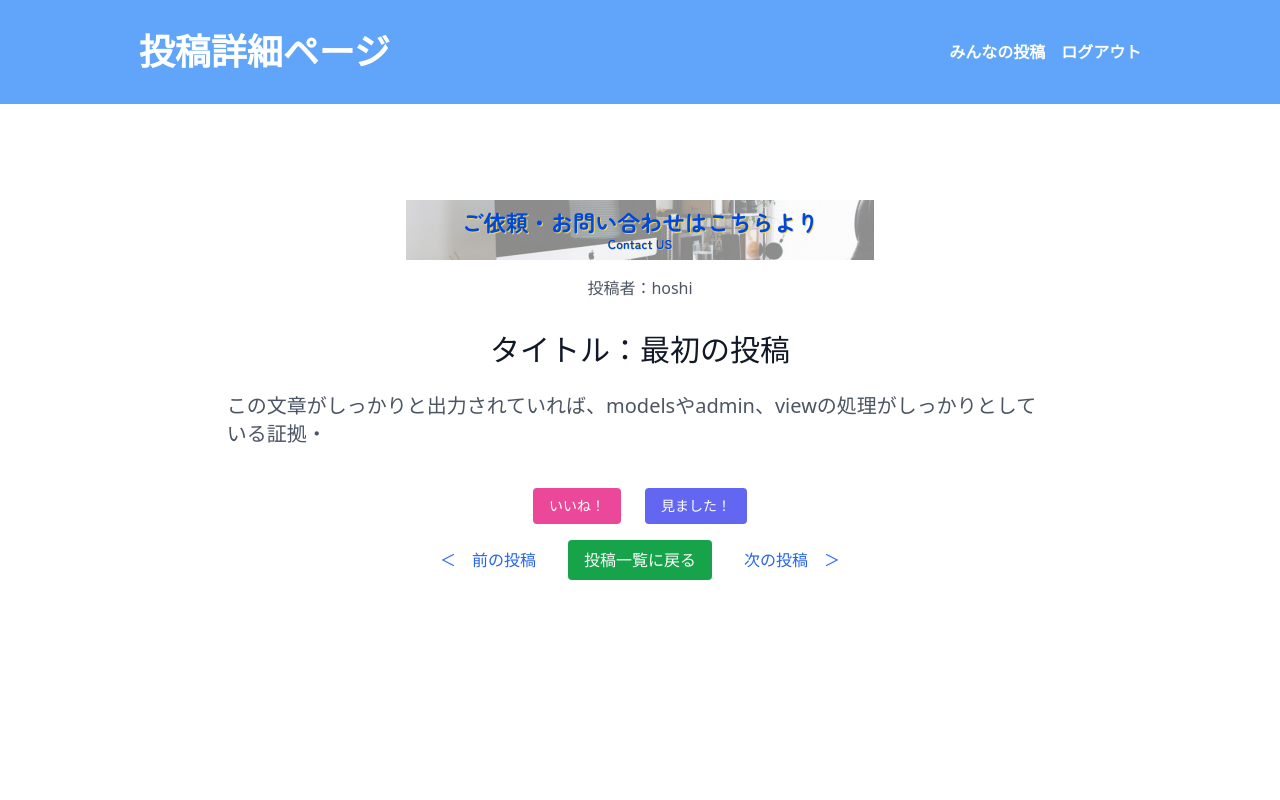
After one commit to tomohiro-1210/django_company_app, a Django app: page /detail/1 in a window 1280 px wide. The commit adds this page. Run offline with Django 5.2, Linux system fonts and the light colour scheme; a user stored in the database is signed in; data comes from the database, SQL or seed files in the repository; both versions use the stored data as it was after the commit; some libraries are stand-ins or nearby versions.

Commit message:
詳細画面の実装 views.py>詳細画面のデータ引っ張り出しなどを設定 urls.py>詳細画面のURL設定 他、フロント部分の調整

```diff
--- a/insidesnsapp/urls.py
+++ b/insidesnsapp/urls.py
@@ -1,9 +1,10 @@
 from django.urls import path
-from .views import signupfunc, loginfunc, listfunc, logoutfunc
+from .views import signupfunc, loginfunc, listfunc, logoutfunc,detailfunc
 
 urlpatterns = [
     path('signup/', signupfunc, name='signup'),
     path('login/', loginfunc, name='login'),
     path('list/', listfunc, name='list'),
     path('logout/', logoutfunc, name='logout'),
+    path('detail/<int:pk>', detailfunc, name='detail'),
 ]
--- a/insidesnsapp/views.py
+++ b/insidesnsapp/views.py
@@ -1,4 +1,4 @@
-from django.shortcuts import render, redirect
+from django.shortcuts import render, redirect, get_object_or_404
 from django.contrib.auth.models import User #ユーザーモデルの読み込み
 from django.db import IntegrityError #重複したときのエラー
 from django.contrib.auth import authenticate ,login ,logout #ログイン機能
@@ -47,3 +47,9 @@ def logoutfunc(request):
 def listfunc(request):
     object_list = snsModel.objects.all()
     return render(request, 'list.html', {'object_list':object_list})
+
+@login_required
+#投稿詳細
+def detailfunc(request, pk):
+    object = get_object_or_404(snsModel, pk=pk)
+    return render(request, 'detail.html', {'object':object})
--- a/static/style.css
+++ b/static/style.css
@@ -1,3 +1,18 @@
 .sns_posts{
     box-shadow: 1px 1px 4px gray;
 }
+
+.link-btns .prev,
+.link-btns .next{
+    height: 40px;
+    line-height: 40px;
+}
+
+@media screen and (max-width:px) {
+
+.link-btns .prev,
+.link-btns .next{
+    height: 36px;
+    line-height: 36px;
+}
+}
--- /dev/null
+++ b/templates/detail.html
@@ -0,0 +1,54 @@
+{% extends 'base.html' %}
+
+{% load static %}
+
+{% block customcss %}
+<link rel="stylesheet" href="{% static 'style.css' %}">
+{% endblock customcss %}
+
+<body>
+{% block header %}
+<header class="w-full bg-blue-400">
+   <div class="md:flex justify-between items-center p-4 md:p-6 lg:p-8 w-full md:w-10/12 mx-auto">
+       <h1 class="font-bold text-white text-2xl md:text-4xl text-center md:text-left w-auto mb-4 md:mb-0">投稿詳細ページ</h1>
+       <nav>
+            <ul class="flex justify-center md:justify-between">
+                <li class="ml-4 text-white hover:text-blue-500 font-semibold text-sm md:text-base"><a href="{% url 'list' %}">みんなの投稿</a></li>
+                <li class="ml-4 text-white hover:text-blue-500 font-semibold text-sm md:text-base"><a href="{% url 'logout' %}">ログアウト</a></li>
+            </ul>
+       </nav>
+   </div>
+</header>
+{% endblock header %}
+
+{% block content %}
+{% if user.is_authenticated %}
+<section class="text-gray-600 body-font">
+   <div class="container mx-auto flex px-5 py-12 md:py-20 lg:py-24 items-center justify-center flex-col">
+     <div class="w-full max-w-md md:max-w-xl mb-4 object-cover object-center rounded" >
+       <img class="mx-auto w-auto block" alt="hero" src="{{ object.post_img.url }}">
+     </div>
+     <div class="text-center w-full md:w-2/1">
+       <p class="text-base text-cetner mb-6 md:mb-8">投稿者：{{ object.author }}</p>
+       <h2 class="title-font md:text-3xl text-2xl mb-4 md:mb-6 font-medium text-gray-900">タイトル：{{ object.title }}</h2>
+       <p class="mb-8 md:mb-10 text-base md:text-xl leading-relaxed text-left w-md md:w-2/3 mx-auto">{{ object.content }}</p>
+       <div class="flex justify-center mx-auto mb-4">
+         <a href="#" class="inline-block mr-6 bg-pink-500 hover:bg-pink-400 text-white text-sm py-2 px-4 rounded">いいね！</a>
+         <button class="inline-block bg-indigo-500 text-white text-sm py-2 px-4 rounded">見ました！</button>
+       </div>
+       <div class="flex justify-center align-center mx-auto link-btns">
+         <a href="#" class="block text-sm md:text-base text-blue-600 text-left text-base mr-8 prev">＜　前の投稿</a>
+         <a href="#" class="block text-sm md:text-base py-2 px-4 bg-green-600 hover:text-green-500 text-white text-center text-base mr-8 rounded">投稿一覧に戻る</a>
+         <a href="#" class="block text-sm md:text-base text-blue-600 text-left text-base next">次の投稿　＞</a>
+       </div>
+     </div>
+   </div>
+ </section>
+{% else %}
+<h3 class=" text-red-500 2xl font-bold py-4">ログインしてください</h3>
+{% endif %}
+  </div>
+  </section>
+
+{% endblock content %}
+</body>
--- a/templates/list.html
+++ b/templates/list.html
@@ -13,8 +13,7 @@
        <h1 class="font-bold text-white text-2xl md:text-4xl text-center md:text-left w-auto mb-4 md:mb-0">SNS</h1>
        <nav>
            <ul class="flex justify-center md:justify-between">
-               <li class="ml-4 text-white hover:text-blue-500 font-semibold text-sm md:text-base"><a href="#">メニュー1</a></li>
-               <li class="ml-4 text-white hover:text-blue-500 font-semibold text-sm md:text-base"><a href="#">メニュー2</a></li>
+               <li class="ml-4 text-white hover:text-blue-500 font-semibold text-sm md:text-base"><a href="{% url 'list' %}">みんなの投稿</a></li>
                <li class="ml-4 text-white hover:text-blue-500 font-semibold text-sm md:text-base"><a href="{% url 'logout' %}">ログアウト</a></li>
            </ul>
        </nav>
@@ -37,7 +36,7 @@
                       <a href="#" class="inline-block mr-2 bg-pink-500 hover:bg-pink-400 text-white text-sm py-2 px-4 rounded">いいね：３</a>
                       <a href="#" class="inline-block mr-2 bg-indigo-500 hover:bg-indigo-400 text-white text-sm py-2 px-4 rounded">閲覧数：３</a>
                     </div>
-                      <a href="#" class="inline-block mr-2 bg-green-500 hover:bg-green-400 text-white text-sm py-2 px-4 rounded">詳細を見る ＞</a>
+                      <a href="{% url 'detail' item.pk %}" class="inline-block mr-2 bg-green-500 hover:bg-green-400 text-white text-sm py-2 px-4 rounded">詳細を見る ＞</a>
                   </div>
               </div>
           </div>
```
Also changed, not shown: db.sqlite3.
